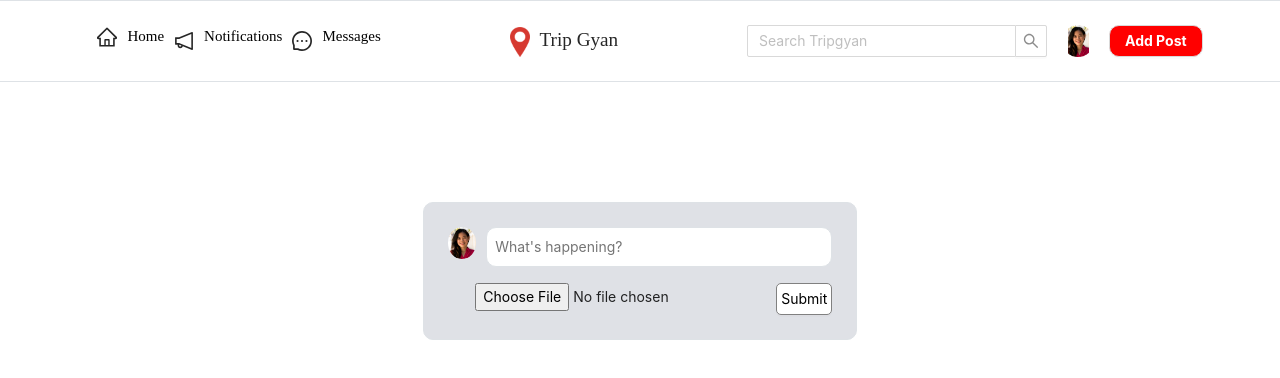
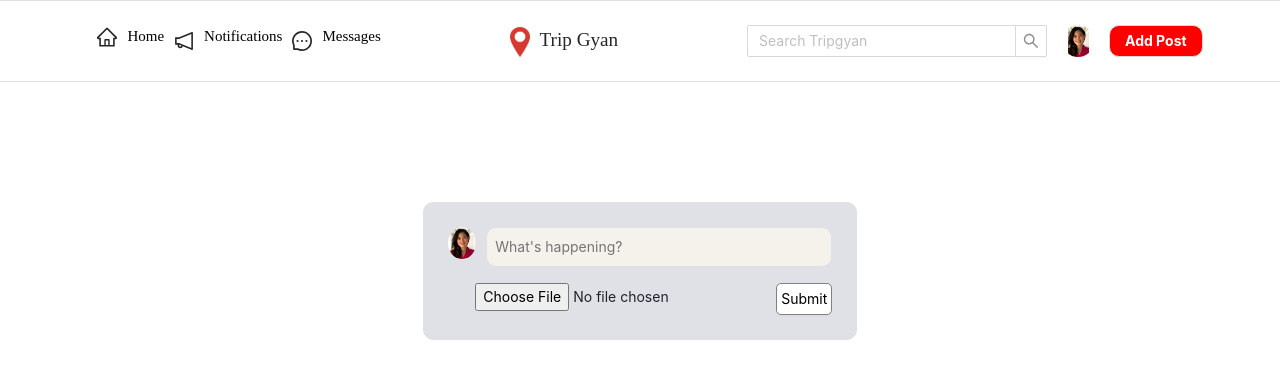
Before and after one commit to AkshayDeshmukh45/social-feed-webapp, a React (Create React App) app: page /Postjson in a window 1280 px wide. Shown: the top 378 px of the page. Built offline with nearby package versions, Linux system fonts and the light colour scheme.

Commit message:
final submission

```diff
--- a/src/Postjson.js
+++ b/src/Postjson.js
@@ -95,6 +95,7 @@
   const handleImage = async (imageAdd) => {
     try {
       console.log(imageAdd, "handle image called");
+
       // console.log("handleUpload called")
       const data = new FormData();
       data.append("file", imageAdd[0]);
@@ -156,6 +157,7 @@
               className="w-100 md:w-80  border p-2"
               onChange={(e) => setTitle(e.target.value)}
               style={{
+                backgroundColor: "#f5f1eb",
                 border: "none",
                 marginLeft: "10px",
                 borderRadius: "10px",
```
